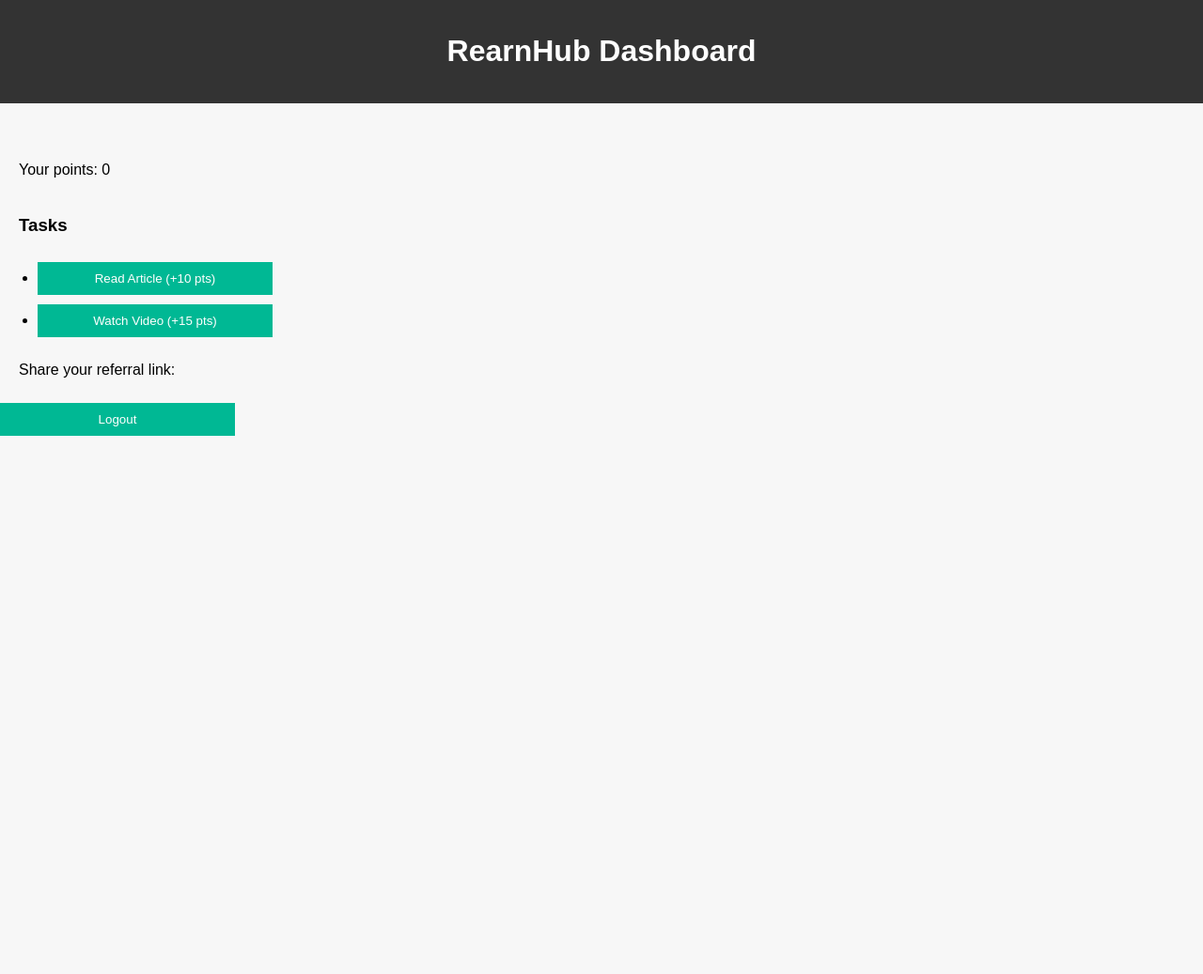
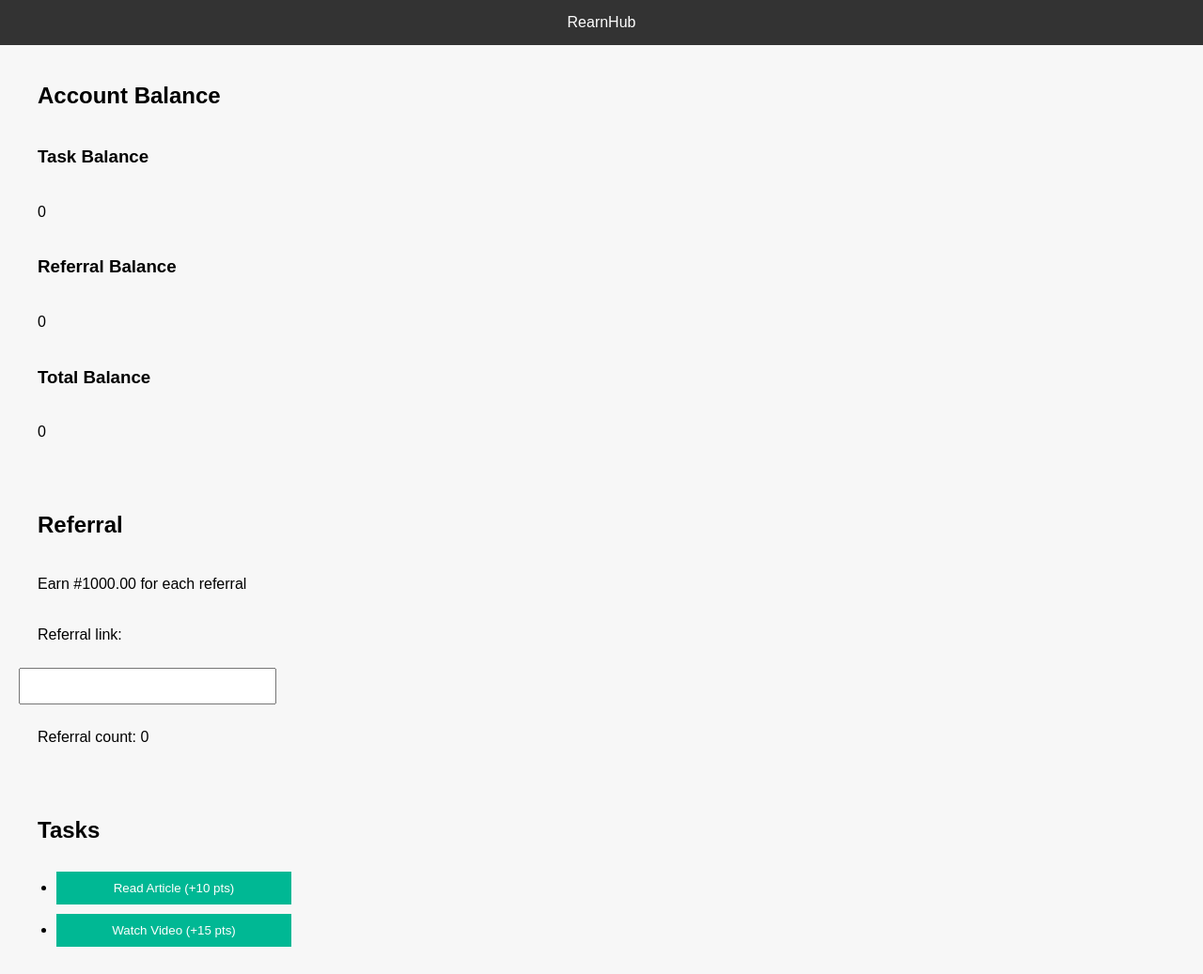
Before and after one commit to rhbrands/Rearnhub, a plain HTML site: page dashboard.html in a window 1280 px wide. Shown: the top 1037 px of the page at 94% size. Before the commit the page ends 800 px from the top, so only its background shows below. Drawn offline with Linux system fonts and the light colour scheme; no server answers.

Commit message:
Update dashboard.html
New Structure

```diff
--- a/dashboard.html
+++ b/dashboard.html
@@ -7,25 +7,52 @@
   <link rel="stylesheet" href="css/style.css">
 </head>
 <body>
-  <header>
-    <h1>RearnHub Dashboard</h1>
+  <!-- HEADER -->
+  <header class="dashboard-header">
+    <div class="user-name" id="welcome"></div>
+    <div class="site-name">RearnHub</div>
   </header>
 
-  <main>
-    <p id="welcome"></p>
-    <p>Your points: <span id="points">0</span></p>
+  <!-- ACCOUNT BALANCE SECTION -->
+  <section class="account-balance">
+    <h2>Account Balance</h2>
+    <div class="balance-cards">
+      <div class="balance-card">
+        <h3>Task Balance</h3>
+        <p id="taskBalance">0</p>
+      </div>
+      <div class="balance-card">
+        <h3>Referral Balance</h3>
+        <p id="refBalance">0</p>
+      </div>
+      <div class="balance-card total">
+        <h3>Total Balance</h3>
+        <p id="totalBalance">0</p>
+      </div>
+    </div>
+  </section>
 
-    <h3>Tasks</h3>
+  <!-- REFERRAL SECTION -->
+  <section class="referral-section">
+    <h2>Referral</h2>
+    <p>Earn #1000.00 for each referral</p>
+    <p>Referral link:</p>
+    <input type="text" id="refLink" readonly>
+    <p>Referral count: <span id="refCount">0</span></p>
+  </section>
+
+  <!-- TASKS SECTION -->
+  <section class="tasks-section">
+    <h2>Tasks</h2>
     <ul id="tasksList">
       <li><button id="task1Btn">Read Article (+10 pts)</button></li>
       <li><button id="task2Btn">Watch Video (+15 pts)</button></li>
     </ul>
+  </section>
 
-    <p>Share your referral link: <span id="refLink"></span></p>
+  <button id="logoutBtn" class="logout-btn">Logout</button>
 
-    <button id="logoutBtn">Logout</button>
-  </main>
-
+  <!-- Scripts -->
   <script type="module" src="js/auth.js"></script>
   <script type="module" src="js/tasks.js"></script>
 </body>
```
